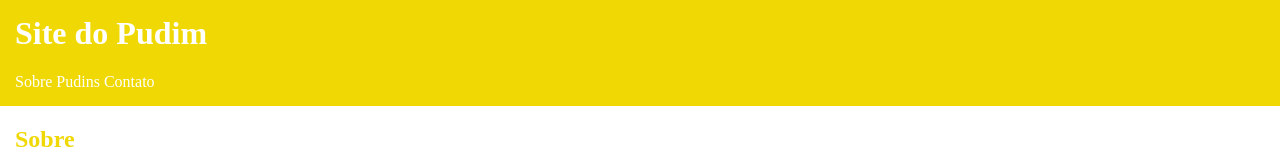
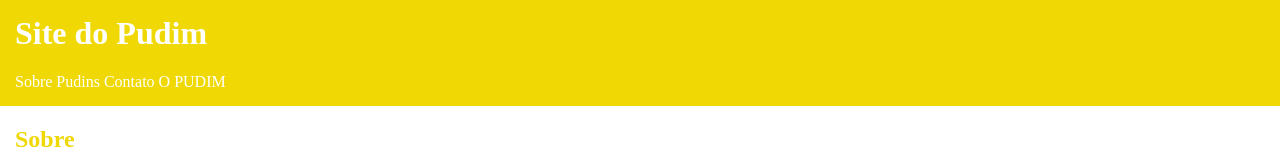
Before and after one commit to mastertech-frontend/302-site-pudim, a website: page index.html in a window 1280 px wide. Shown: the top 163 px of the page. Drawn offline with Linux system fonts and the light colour scheme.

Commit message:
Adicionar o pudim absoluto ao menu

```diff
--- a/index.html
+++ b/index.html
@@ -15,6 +15,7 @@
             <a href="#sobre">Sobre</a>
             <a href="#pudins">Pudins</a>
             <a href="#contato">Contato</a>
+            <a href="http://www.pudim.com.br">O PUDIM</a>
         </nav>
     </header>
 
```
